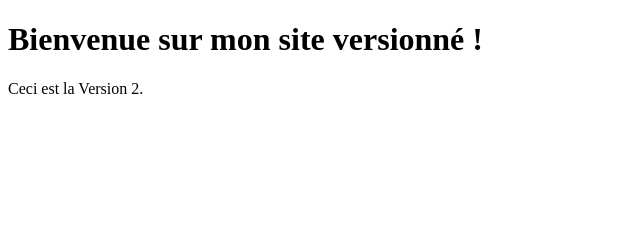
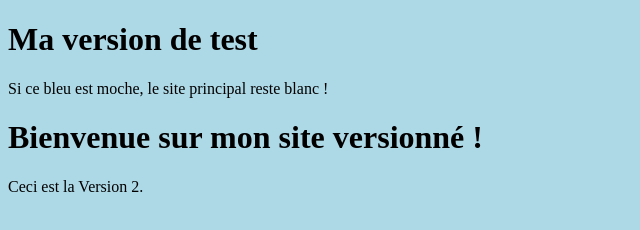
Before and after one commit to FlashhRed/TD-Lasserre, a plain HTML site: page index.html in a window 1280 px wide. Shown: the whole page, without its empty margins (0-640 px from the left). Drawn offline with Linux system fonts and the light colour scheme.

Commit message:
Essai couleur bleue

```diff
--- a/index.html
+++ b/index.html
@@ -1,6 +1,8 @@
 <!DOCTYPE html>
 <html>
-  <body>
+  <body style="background-color: lightblue;">
+    <h1>Ma version de test</h1>
+    <p>Si ce bleu est moche, le site principal reste blanc !</p>
     <h1>Bienvenue sur mon site versionné !</h1>
     <p>Ceci est la Version 2.</p>
   </body>
```
